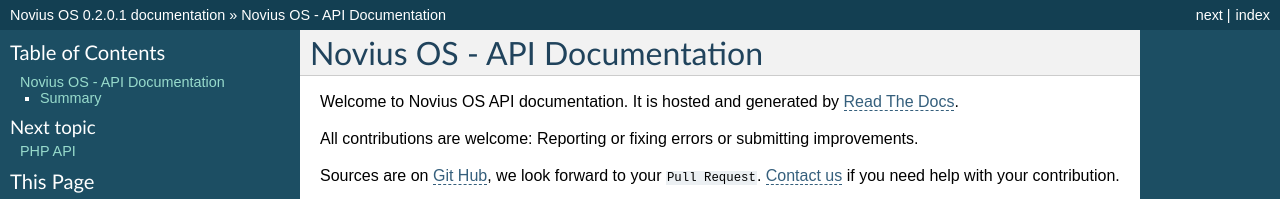
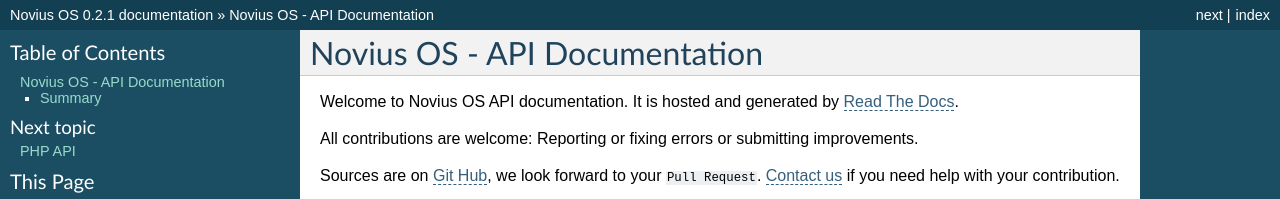
Before and after one commit to vrcAlbert/documentation-api, a Sphinx documentation site: the page built from source/index.rst, in a window 1280 px wide and 900 px high. Shown: the top 199 px of the window. Built offline with Sphinx 7.4.7, drawn with Linux system fonts in a browser that asks for light colours; some of the changed text lies outside the part shown.

Commit message:
Bumped version number to 0.2.1

```diff
--- a/source/conf.py
+++ b/source/conf.py
@@ -55,7 +55,7 @@
 # The short X.Y version.
 version = '0.2'
 # The full version, including alpha/beta/rc tags.
-release = '0.2.0.1'
+release = '0.2.1'
 
 # The language for content autogenerated by Sphinx. Refer to documentation
 # for a list of supported languages.
```
